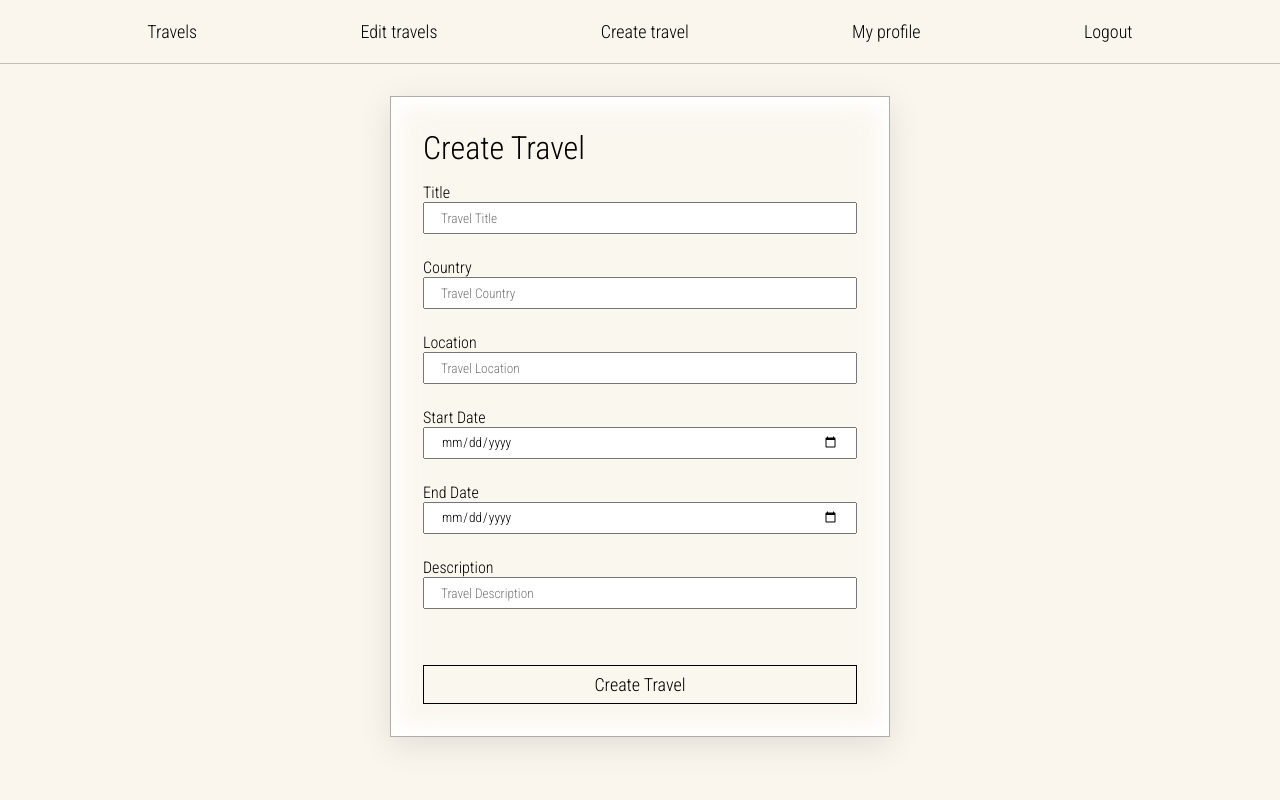
After one commit to RasmusMeinche/2026_1_travel, a Flask app: page /create-travels in a window 1280 px wide. The commit adds this page. Run offline with Flask 3, Linux system fonts and the light colour scheme; the visitor is signed in with stand-in values (Sample User, id 1).

Commit message:
feat: Refactor travel editing and creation functionality; update form fields, enhance templates, and improve styling

```diff
--- a/app.py
+++ b/app.py
@@ -265,41 +265,41 @@ def edit_travels():
         if "db" in locals(): db.close()
 
 ##############################
-@app.patch("/edit_travels/<travel_pk>")
+@app.patch("/edit_travel/<travel_pk>")
 def update_travel(travel_pk):
     try:
 
         parts = []
         values = []
 
-        travel_title = request.form.get("title", "").strip()
+        travel_title = request.form.get("travel_title", "").strip()
         if travel_title:
-            parts.append("title = %s")
+            parts.append("travel_title = %s")
             values.append(travel_title)
 
-        travel_country = request.form.get("country", "").strip()
+        travel_country = request.form.get("travel_country", "").strip()
         if travel_country:
-            parts.append("country = %s")
+            parts.append("travel_country = %s")
             values.append(travel_country)
 
-        travel_location = request.form.get("location", "").strip()
+        travel_location = request.form.get("travel_location", "").strip()
         if travel_location:
-            parts.append("location = %s")
+            parts.append("travel_location = %s")
             values.append(travel_location)
 
-        travel_start_date = request.form.get("start_date", "").strip()
+        travel_start_date = request.form.get("travel_start_date", "").strip()
         if travel_start_date:
-            parts.append("start_date = %s")
+            parts.append("travel_start_date = %s")
             values.append(travel_start_date)
 
-        travel_end_date = request.form.get("end_date", "").strip()
+        travel_end_date = request.form.get("travel_end_date", "").strip()
         if travel_end_date:
-            parts.append("end_date = %s")
+            parts.append("travel_end_date = %s")
             values.append(travel_end_date)
 
-        travel_description = request.form.get("description", "").strip()
+        travel_description = request.form.get("travel_description", "").strip()
         if travel_description:
-            parts.append("description = %s")
+            parts.append("travel_description = %s")
             values.append(travel_description)
 
         if not parts:
@@ -320,9 +320,8 @@ def update_travel(travel_pk):
         db.commit()
 
         return f"""
-        <browser mix-update="#travel-{travel_pk}" mix-fade-2000>
-            Travel updated
-        </browser>
+            <browser mix-update="#travel-{travel_pk}" mix-fade-2000>
+            </browser>
         """
 
     except Exception as ex:
@@ -350,3 +349,17 @@ def delete_travel(travel_pk):
     finally:
         if "cursor" in locals(): cursor.close()
         if "db" in locals(): db.close()
+
+##############################
+@app.get("/create-travels")
+def show_create_travel():
+    try:
+        user = session.get("user")
+        if not user:
+            return redirect("/login")
+
+        return render_template("page_create_travel.html", user=user, x=x)
+
+    except Exception as ex:
+        ic(ex)
+        return "ups"
--- a/static/app.css
+++ b/static/app.css
@@ -2,11 +2,24 @@
     margin: 0;
     padding: 0;
     box-sizing: border-box;
+    font-family: "Roboto Condensed", sans-serif;
+    font-weight: 300;
 }
 body{
     width: 100%;
     height: 100vh;
+    background-color: #FAF6ED;
 }
+
+main {
+    display: grid;
+    grid-template-columns: 0.5fr 3fr 0.5fr;
+}
+
+main > * {
+    grid-column: 2;
+}
+
 form{
     display: grid;
     gap: 1rem;
@@ -45,16 +58,31 @@ label{
     }
 }
 
-
 nav{
+    display: grid;
+    grid-template-columns: 1fr 2fr 1fr;
     width: 100%;
-    height: 3rem;
-    background-color: gray;
+    height: 4rem;
+    background-color: transparent;
+    border-bottom: 1px solid rgb(190, 190, 190);
     display: flex;
     justify-content: space-between;
     align-items: center;
     a{
-        color: white;
+        background: transparent;
+        color: black;
+        padding: 0.5rem 1rem;
+        cursor: pointer;
+        font-size: large;
+        text-decoration: none;
+    }
+    a:hover{
+        transform: scaleY(1.05);
+        background-color: #4C4341;
+        scale: 1.05;
+        color: #FAF6ED;
+        padding-left: 1rem;
+        padding-right: 1rem;
     }
 }
 
@@ -90,5 +118,85 @@ footer{
 }
 
 form {
+    display: flex;
+    justify-self: center;
+    flex-direction: column;
+    width: 500px;
+    height: fit-content;
+    margin: 2rem;
+    padding: 2rem;
+    background: rgba(255, 255, 255, 0.15);
+    backdrop-filter: blur(20px);
+    -webkit-backdrop-filter: blur(20px);
+    border: 1px solid rgba(0, 0, 0, 0.3);
+    box-shadow:
+        0 8px 32px rgba(0, 0, 0, 0.1),
+        inset 0 1px 0 rgba(255, 255, 255, 0.5),
+        inset 0 -1px 0 rgba(255, 255, 255, 0.1),
+        inset 0 0 20px 10px rgba(255, 255, 255, 1);
+    position: relative;
+    overflow: hidden;
+    input{
+        width: 100%;
+        height: 2rem;
+        padding: 0.2rem 1rem;
+        margin-bottom: 0.5rem;
+    }
+}
 
+form > button {
+    margin-top: 2rem;
 }
+
+
+
+button {
+    background: transparent;
+    color: black;
+    padding: 0.5rem;
+    cursor: pointer;
+    border: 1px solid black;
+    font-size: large;
+}
+
+button:hover{
+    transform: scaleY(1.05);
+    background-color: #4C4341;
+    scale: 1.05;
+    color: #FAF6ED;
+}
+
+.travel_container {
+    display: grid;
+    gap: 2rem;
+    width: 100%;
+    height: fit-content;
+    padding: 2rem;
+    .template {
+            display: grid;
+            grid-template-columns: 1fr;
+            grid-template-rows: 0.2fr 1fr;
+            align-items: center;
+            gap: 1rem;
+            border: 1px solid rgba(0, 0, 0, 0.3);
+            background: rgba(255, 255, 255, 0.15);
+            padding: 1rem;
+            box-shadow:
+                0 8px 32px rgba(0, 0, 0, 0.1),
+                inset 0 1px 0 rgba(255, 255, 255, 0.5),
+                inset 0 -1px 0 rgba(255, 255, 255, 0.1),
+                inset 0 0 20px 10px rgba(255, 255, 255, 1);
+
+            .grid_1{
+                background-color: #4C4341;
+                color: #FAF6ED;
+                grid-column: 1 / span 2;
+                padding: 0.2rem 0.5rem;
+            }
+            .grid_2 {
+                grid-row: 2;
+                display: flex;
+                justify-content: space-between;
+            }
+    }
+}
--- a/templates/___create_travels.html
+++ b/templates/___create_travels.html
@@ -1,5 +1,5 @@
 <form mix-post="/api-create-travel" autocomplete="off">
-
+    <h1>Create Travel</h1>
     <div>
         <label for="travel_title">Title</label>
         <input name="travel_title" type="text" placeholder="Travel Title"
--- a/templates/_header.html
+++ b/templates/_header.html
@@ -5,6 +5,9 @@
     <meta name="viewport" content="width=device-width, initial-scale=1.0">
 
     <link rel="stylesheet" href="/static/app.css">
+    <link rel="preconnect" href="https://fonts.googleapis.com">
+    <link rel="preconnect" href="https://fonts.gstatic.com" crossorigin>
+    <link href="https://fonts.googleapis.com/css2?family=Roboto+Condensed:ital,wght@0,100..900;1,100..900&display=swap" rel="stylesheet">
 
     <title>Document</title>
 </head>
@@ -13,15 +16,19 @@
     <div id="tooltip"></div>
 
     <nav>
-        <a href="/">Home</a>
-        <a href="/signup">Signup</a>
+        <div>
+        </div>
         <a href="/travels">Travels</a>
-        <a href="/edit_travels">Edit travels</a>
 
         {% if not user %}
-            <a href="/login">Login</a>
+        <a href="/login">Login</a>
+        <a href="/signup">Signup</a>
         {% else %}
-            <a href="/logout">Logout</a>
+        <a href="/edit_travels">Edit travels</a>
+        <a href="/create_travel">Create travel</a>
+        <a href="/profile">My profile</a>
+        <a href="/logout">Logout</a>
         {% endif %}
-
+        <div>
+        </div>
     </nav>
--- /dev/null
+++ b/templates/page_create_travel.html
@@ -0,0 +1,9 @@
+{% include "_header.html" %}
+
+<main>
+
+    {% include "___create_travels.html" %}
+
+</main>
+
+{% include "_footer.html" %}
```
Also changed, not shown: templates/___update_travel.html (+8 -2 lines), templates/page_profile.html (+20 -3 lines), templates/page_travels.html (+15 -11 lines), 2 other files.
